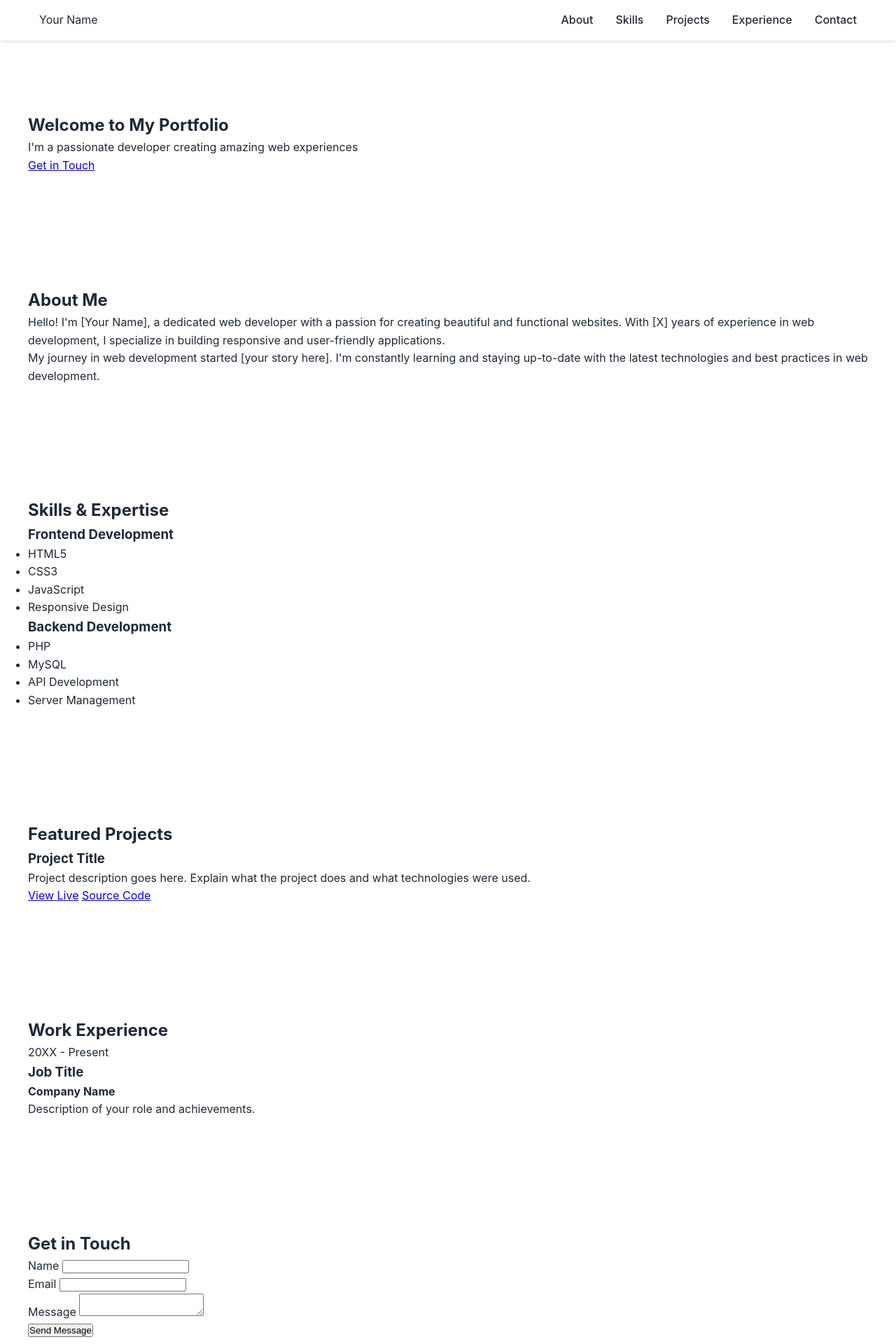
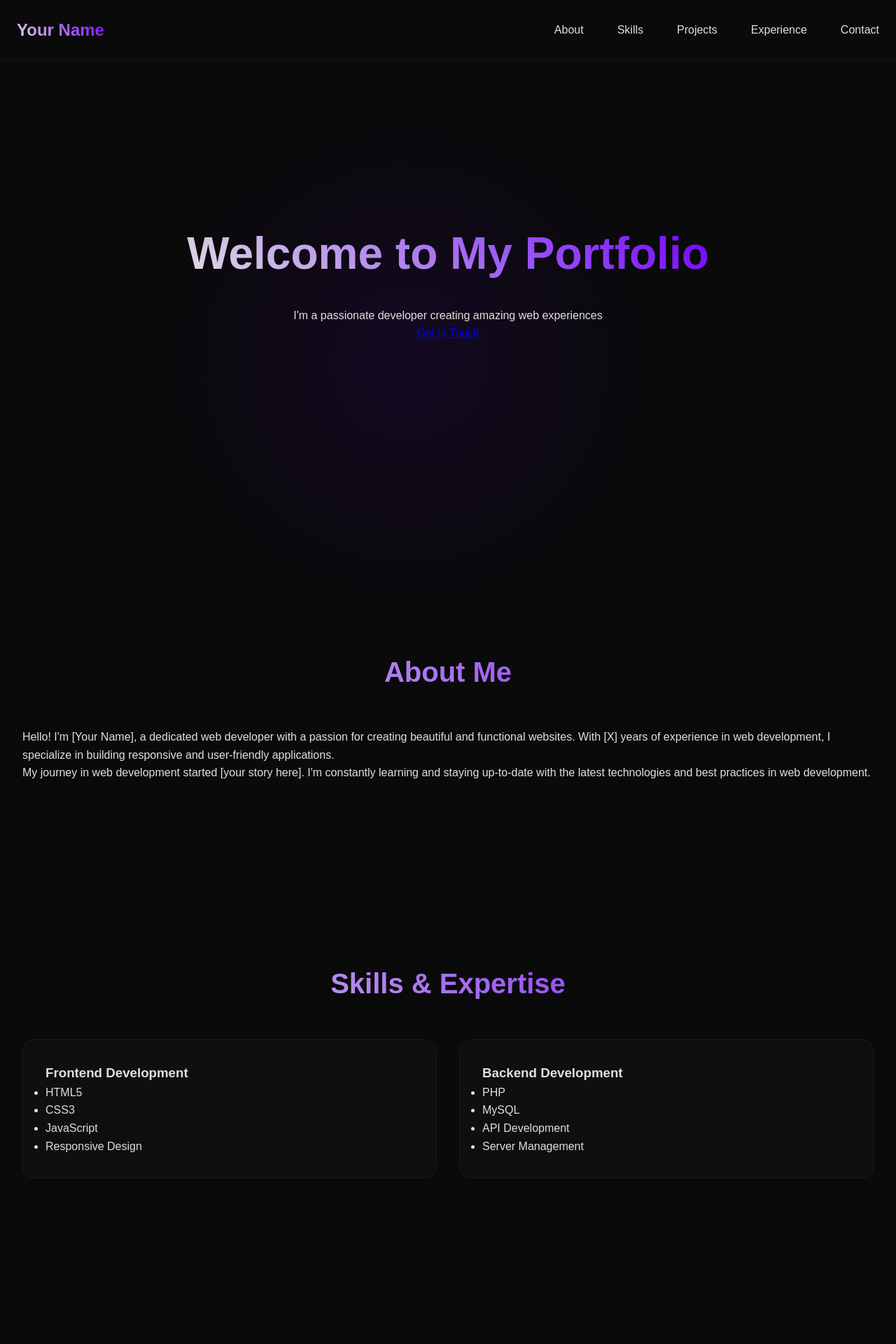
Before and after one commit to jlsamantila/personal-portfolio, a PHP site: page / in a window 1280 px wide. Shown: the top 1920 px of the page at 70% size. Run offline with PHP 8.4, Linux system fonts and the light colour scheme.

Commit message:
Update CSS with mysterious dark theme and modern aesthetics

```diff
--- a/assets/css/style.css
+++ b/assets/css/style.css
@@ -1,91 +1,365 @@
 :root {
-    --primary-color: #2563eb;
-    --secondary-color: #1e40af;
-    --text-color: #1f2937;
-    --light-bg: #f3f4f6;
-    --white: #ffffff;
+    --bg-primary: #0a0a0a;
+    --bg-secondary: #121212;
+    --text-primary: #e0e0e0;
+    --text-secondary: #a0a0a0;
+    --accent-primary: #7000ff;
+    --accent-secondary: #4a00b0;
+    --hover-color: #8f00ff;
+    --card-bg: rgba(18, 18, 18, 0.7);
+    --glass-effect: rgba(255, 255, 255, 0.05);
 }
 
 * {
     margin: 0;
     padding: 0;
     box-sizing: border-box;
+    cursor: none; /* Custom cursor implementation */
+}
+
+/* Custom Cursor */
+.cursor {
+    width: 20px;
+    height: 20px;
+    border: 2px solid var(--accent-primary);
+    border-radius: 50%;
+    position: fixed;
+    pointer-events: none;
+    z-index: 9999;
+    transition: transform 0.2s ease;
+}
+
+.cursor-follower {
+    width: 8px;
+    height: 8px;
+    background: var(--accent-primary);
+    border-radius: 50%;
+    position: fixed;
+    pointer-events: none;
+    z-index: 9999;
+    transition: transform 0.1s ease;
+}
+
+/* Scrollbar */
+::-webkit-scrollbar {
+    width: 8px;
+}
+
+::-webkit-scrollbar-track {
+    background: var(--bg-secondary);
+}
+
+::-webkit-scrollbar-thumb {
+    background: var(--accent-primary);
+    border-radius: 4px;
 }
 
 body {
-    font-family: 'Inter', sans-serif;
+    font-family: 'Space Grotesk', sans-serif;
+    background: var(--bg-primary);
+    color: var(--text-primary);
     line-height: 1.6;
-    color: var(--text-color);
+    overflow-x: hidden;
 }
 
+/* Gradient Background Animation */
+body::before {
+    content: '';
+    position: fixed;
+    top: 0;
+    left: 0;
+    width: 100%;
+    height: 100%;
+    background: radial-gradient(circle at 50% 50%,
+                              rgba(112, 0, 255, 0.1) 0%,
+                              rgba(10, 10, 10, 0) 50%);
+    z-index: -1;
+    animation: gradientMove 15s ease infinite;
+}
+
+@keyframes gradientMove {
+    0%, 100% { transform: translate(0, 0); }
+    25% { transform: translate(10%, 10%); }
+    50% { transform: translate(-5%, 15%); }
+    75% { transform: translate(-10%, -5%); }
+}
+
+/* Header & Navigation */
 .header {
     position: fixed;
     width: 100%;
-    background: var(--white);
-    box-shadow: 0 2px 4px rgba(0,0,0,0.1);
+    background: rgba(10, 10, 10, 0.8);
+    backdrop-filter: blur(10px);
     z-index: 1000;
+    border-bottom: 1px solid var(--glass-effect);
 }
 
 .nav {
-    max-width: 1200px;
+    max-width: 1400px;
     margin: 0 auto;
-    padding: 1rem;
+    padding: 1.5rem;
     display: flex;
     justify-content: space-between;
     align-items: center;
 }
 
+.logo {
+    font-size: 1.5rem;
+    font-weight: 700;
+    background: linear-gradient(45deg, var(--text-primary), var(--accent-primary));
+    -webkit-background-clip: text;
+    -webkit-text-fill-color: transparent;
+    position: relative;
+}
+
 .nav-links {
     display: flex;
-    gap: 2rem;
+    gap: 3rem;
     list-style: none;
 }
 
 .nav-links a {
     text-decoration: none;
-    color: var(--text-color);
+    color: var(--text-primary);
     font-weight: 500;
-    transition: color 0.3s;
+    position: relative;
+    padding: 0.5rem 0;
+    transition: color 0.3s ease;
 }
 
-.nav-links a:hover {
-    color: var(--primary-color);
+.nav-links a::after {
+    content: '';
+    position: absolute;
+    bottom: 0;
+    left: 0;
+    width: 0;
+    height: 2px;
+    background: var(--accent-primary);
+    transition: width 0.3s ease;
 }
 
-.main-content {
-    padding-top: 80px;
+.nav-links a:hover::after {
+    width: 100%;
 }
 
+/* Hero Section */
+.hero {
+    min-height: 100vh;
+    display: flex;
+    align-items: center;
+    justify-content: center;
+    position: relative;
+    overflow: hidden;
+}
+
+.hero::before {
+    content: '';
+    position: absolute;
+    width: 200%;
+    height: 200%;
+    background: repeating-linear-gradient(
+        45deg,
+        var(--bg-secondary) 0px,
+        var(--bg-secondary) 2px,
+        transparent 2px,
+        transparent 8px
+    );
+    opacity: 0.1;
+    animation: backgroundMove 30s linear infinite;
+}
+
+@keyframes backgroundMove {
+    0% { transform: translate(-50%, -50%) rotate(0deg); }
+    100% { transform: translate(-50%, -50%) rotate(360deg); }
+}
+
+.hero-content {
+    text-align: center;
+    z-index: 1;
+    opacity: 0;
+    animation: fadeIn 1s ease forwards;
+}
+
+@keyframes fadeIn {
+    to { opacity: 1; }
+}
+
+.hero-content h1 {
+    font-size: 4rem;
+    margin-bottom: 1.5rem;
+    background: linear-gradient(45deg, var(--text-primary), var(--accent-primary));
+    -webkit-background-clip: text;
+    -webkit-text-fill-color: transparent;
+}
+
+/* Section Styling */
 .section {
-    padding: 5rem 0;
-    max-width: 1200px;
+    padding: 8rem 2rem;
+    max-width: 1400px;
+    margin: 0 auto;
+    position: relative;
+}
+
+.section h2 {
+    font-size: 2.5rem;
+    margin-bottom: 3rem;
+    text-align: center;
+    background: linear-gradient(45deg, var(--text-primary), var(--accent-primary));
+    -webkit-background-clip: text;
+    -webkit-text-fill-color: transparent;
+}
+
+/* Cards & Grid Layouts */
+.skills-grid, .projects-grid {
+    display: grid;
+    grid-template-columns: repeat(auto-fit, minmax(300px, 1fr));
+    gap: 2rem;
+    margin-top: 3rem;
+}
+
+.skill-card, .project-card {
+    background: var(--card-bg);
+    border: 1px solid var(--glass-effect);
+    border-radius: 15px;
+    padding: 2rem;
+    transition: transform 0.3s ease, box-shadow 0.3s ease;
+    backdrop-filter: blur(10px);
+}
+
+.skill-card:hover, .project-card:hover {
+    transform: translateY(-5px);
+    box-shadow: 0 10px 20px rgba(112, 0, 255, 0.1);
+}
+
+/* Timeline */
+.timeline {
+    position: relative;
+    max-width: 800px;
     margin: 0 auto;
 }
 
+.timeline::before {
+    content: '';
+    position: absolute;
+    left: 50%;
+    transform: translateX(-50%);
+    width: 2px;
+    height: 100%;
+    background: var(--accent-primary);
+}
+
+.timeline-item {
+    margin: 2rem 0;
+    position: relative;
+    width: 50%;
+    padding: 0 2rem;
+}
+
+.timeline-item:nth-child(odd) {
+    left: 0;
+}
+
+.timeline-item:nth-child(even) {
+    left: 50%;
+}
+
+/* Contact Form */
+.contact-content {
+    max-width: 600px;
+    margin: 0 auto;
+}
+
+.form-group {
+    margin-bottom: 2rem;
+}
+
+input, textarea {
+    width: 100%;
+    padding: 1rem;
+    background: var(--card-bg);
+    border: 1px solid var(--glass-effect);
+    border-radius: 8px;
+    color: var(--text-primary);
+    font-family: inherit;
+    transition: border-color 0.3s ease;
+}
+
+input:focus, textarea:focus {
+    outline: none;
+    border-color: var(--accent-primary);
+}
+
+.submit-button {
+    background: var(--accent-primary);
+    color: var(--text-primary);
+    border: none;
+    padding: 1rem 2rem;
+    border-radius: 8px;
+    cursor: pointer;
+    transition: background 0.3s ease;
+}
+
+.submit-button:hover {
+    background: var(--accent-secondary);
+}
+
+/* Footer */
 .footer {
-    background: var(--light-bg);
-    padding: 2rem 0;
+    background: var(--bg-secondary);
+    padding: 3rem 0;
     margin-top: 4rem;
+    border-top: 1px solid var(--glass-effect);
 }
 
 .footer-content {
-    max-width: 1200px;
+    max-width: 1400px;
     margin: 0 auto;
     text-align: center;
+    color: var(--text-secondary);
 }
 
 .social-links {
-    margin-top: 1rem;
+    margin-top: 2rem;
 }
 
 .social-links a {
     margin: 0 1rem;
-    color: var(--text-color);
+    color: var(--text-primary);
     text-decoration: none;
+    transition: color 0.3s ease;
 }
 
+.social-links a:hover {
+    color: var(--accent-primary);
+}
+
+/* Responsive Design */
 @media (max-width: 768px) {
     .nav-links {
         display: none;
     }
+
+    .hero-content h1 {
+        font-size: 2.5rem;
+    }
+
+    .timeline::before {
+        left: 0;
+    }
+
+    .timeline-item {
+        width: 100%;
+        left: 0 !important;
+        padding-left: 2rem;
+    }
 }
+
+/* Animations */
+@keyframes float {
+    0%, 100% { transform: translateY(0); }
+    50% { transform: translateY(-10px); }
+}
+
+.floating {
+    animation: float 4s ease infinite;
+}
```
